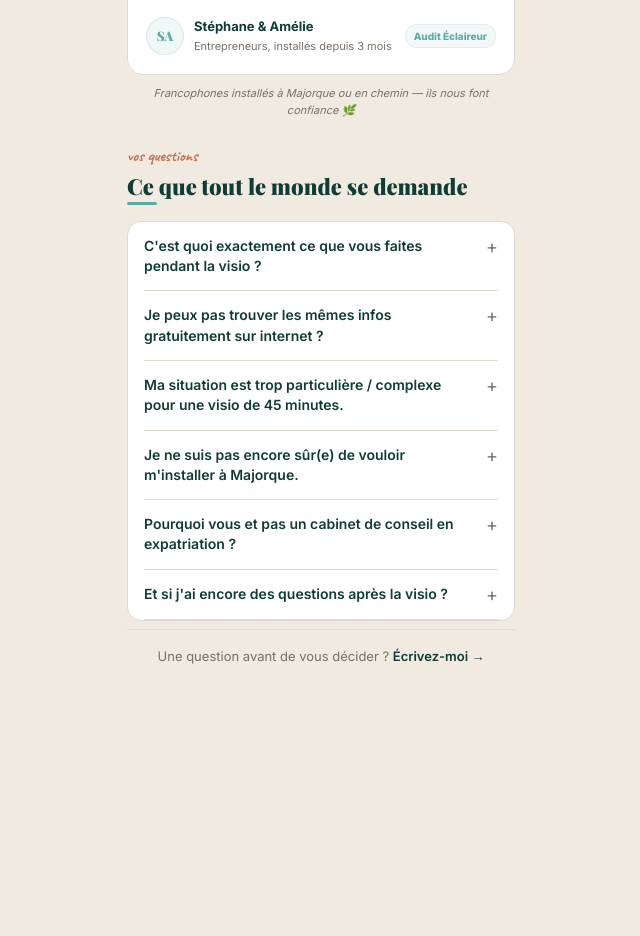
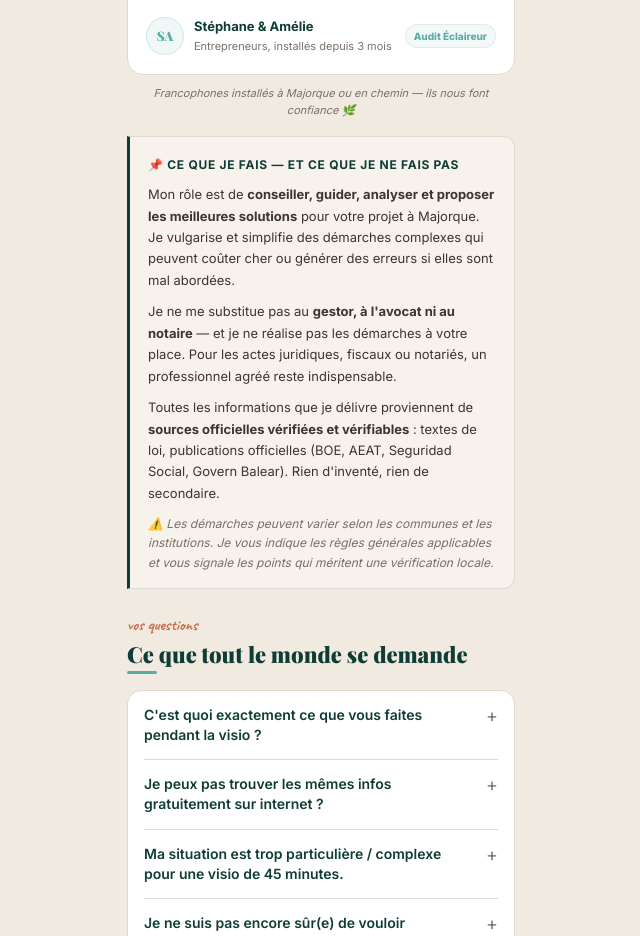
Before and after one commit to Vivreamajorque/vivre-a-majorque, a React (Vite) app: page /app/explorer/accompagnements in a window 1280 px wide. Shown: the part 2880-3816 px from the top of the page, without its empty margins (319-959 px from the left). Before the commit the page ends 3655 px from the top, so only its background shows below. Built offline with nearby package versions, Linux system fonts and the light colour scheme; sample sign-in values are in the browser's storage; a web font is replaced by a local one.

Commit message:
feat(accompagnements): encart périmètre rôle — conseil/guidage, sources officielles, non-substitution gestor/avocat/notaire

```diff
--- a/src/pages/Accompagnements.jsx
+++ b/src/pages/Accompagnements.jsx
@@ -473,6 +473,36 @@ export default function Accompagnements() {
       {/* Preuve sociale */}
       <Temoignages style={{ marginTop: 8, marginBottom: 16 }} />
 
+      {/* Encart rôle & périmètre */}
+      <div style={{
+        background: '#F7F2EB',
+        border: '1px solid rgba(15,61,53,0.12)',
+        borderLeft: '3px solid #0F3D35',
+        borderRadius: '0 12px 12px 0',
+        padding: '18px 18px 16px',
+        marginBottom: 16,
+      }}>
+        <p style={{
+          fontSize: 12, fontWeight: 700, color: '#0F3D35',
+          fontFamily: 'var(--font-corps)', textTransform: 'uppercase',
+          letterSpacing: '0.06em', marginBottom: 10,
+        }}>
+          📌 Ce que je fais — et ce que je ne fais pas
+        </p>
+        <p style={{ fontSize: 13, color: '#3D3530', lineHeight: 1.65, fontFamily: 'var(--font-corps)', marginBottom: 10 }}>
+          Mon rôle est de <strong>conseiller, guider, analyser et proposer les meilleures solutions</strong> pour votre projet à Majorque. Je vulgarise et simplifie des démarches complexes qui peuvent coûter cher ou générer des erreurs si elles sont mal abordées.
+        </p>
+        <p style={{ fontSize: 13, color: '#3D3530', lineHeight: 1.65, fontFamily: 'var(--font-corps)', marginBottom: 10 }}>
+          Je ne me substitue pas au <strong>gestor, à l'avocat ni au notaire</strong> — et je ne réalise pas les démarches à votre place. Pour les actes juridiques, fiscaux ou notariés, un professionnel agréé reste indispensable.
+        </p>
+        <p style={{ fontSize: 13, color: '#3D3530', lineHeight: 1.65, fontFamily: 'var(--font-corps)', marginBottom: 10 }}>
+          Toutes les informations que je délivre proviennent de <strong>sources officielles vérifiées et vérifiables</strong> : textes de loi, publications officielles (BOE, AEAT, Seguridad Social, Govern Balear). Rien d'inventé, rien de secondaire.
+        </p>
+        <p style={{ fontSize: 12, color: '#7A6E68', lineHeight: 1.60, fontFamily: 'var(--font-corps)', fontStyle: 'italic' }}>
+          ⚠️ Les démarches peuvent varier selon les communes et les institutions. Je vous indique les règles générales applicables et vous signale les points qui méritent une vérification locale.
+        </p>
+      </div>
+
       {/* FAQ objections */}
       <FaqSection />
 
```
